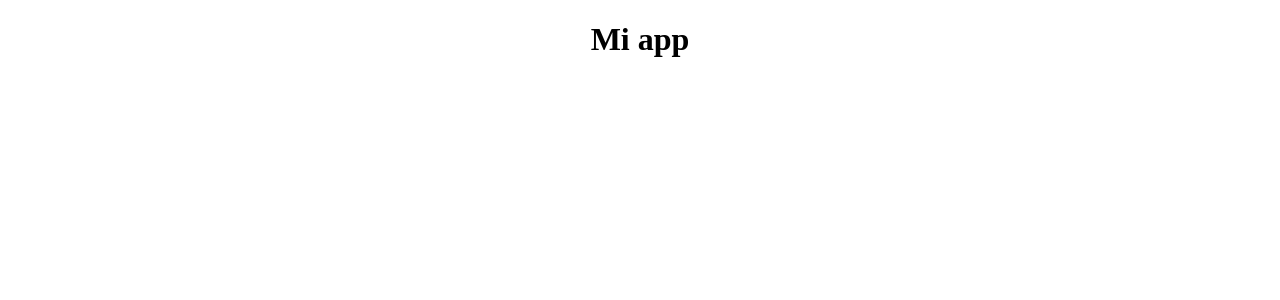
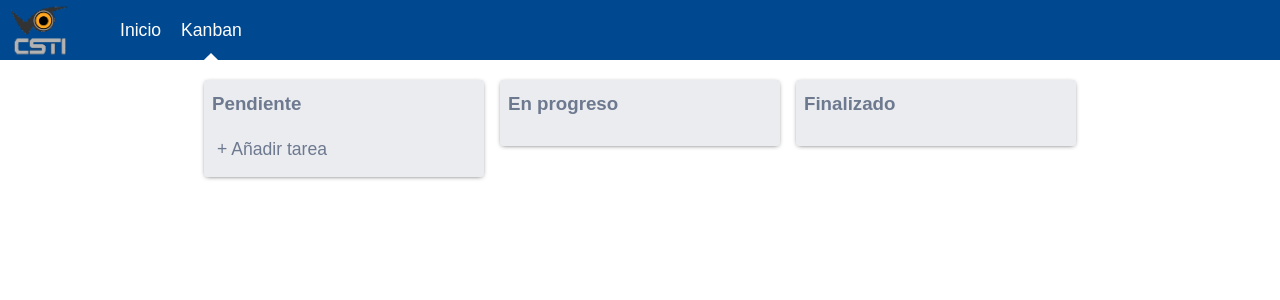
Before and after one commit to mariomt/kanban-react, a React (Create React App) app: page /Kanban in a window 1280 px wide. Shown: the top 300 px of the page. Built offline with nearby package versions, Linux system fonts and the light colour scheme.

Commit message:
se agrego la varra de menu, el ruteo, y las listas que contendran las tarjetas

```diff
--- a/package.json
+++ b/package.json
@@ -8,6 +8,7 @@
     "@testing-library/user-event": "^7.2.1",
     "react": "^16.13.1",
     "react-dom": "^16.13.1",
+    "react-router-dom": "^5.1.2",
     "react-scripts": "3.4.1"
   },
   "scripts": {
--- a/src/App.css
+++ b/src/App.css
@@ -1,38 +1,48 @@
-.App {
-  text-align: center;
+:root {
+  --primary-color:#004990;
+  --secondary-color:#f7a11a;
+  --tertiary-color: #fff;
+  --primary-text-color: #fff;
+
+  /*cardList*/
+  --cardList-background: #ebecf0;
+  --header-height: 60px;
 }
 
-.App-logo {
-  height: 40vmin;
-  pointer-events: none;
+
+body {
+  margin: 0;
+  font-family: Arial, Helvetica, sans-serif;
 }
 
-@media (prefers-reduced-motion: no-preference) {
-  .App-logo {
-    animation: App-logo-spin infinite 20s linear;
-  }
+/* botones */
+
+.btn {
+  cursor: pointer;
+  border: none;
+  color: white;
+  padding: .7em;
+  border-radius: 3px;
+  box-shadow: inset 0 -.2em rgba(0, 0,0, 0.3);
+  transition-duration: 10ms;
+  transition-timing-function: ease-in;
+  will-change: transform;
+  outline: none;
 }
 
-.App-header {
-  background-color: #282c34;
-  min-height: 100vh;
-  display: flex;
-  flex-direction: column;
-  align-items: center;
-  justify-content: center;
-  font-size: calc(10px + 2vmin);
-  color: white;
+.btn.btn-primary {
+  background-color: #3faf3f;
 }
 
-.App-link {
-  color: #61dafb;
+.btn.btn-primary:focus {
+  background-color: #3faf3f;
 }
 
-@keyframes App-logo-spin {
-  from {
-    transform: rotate(0deg);
-  }
-  to {
-    transform: rotate(360deg);
-  }
+.btn.btn-danger {
+  background-color: rgb(255, 31, 31);
 }
+
+.btn:active {
+  box-shadow: inset 0 -.1em rgba(0, 0,0, 0.3);
+  transform: translateY(.1em);
+}
--- a/src/App.jsx
+++ b/src/App.jsx
@@ -1,11 +1,24 @@
 import React from 'react';
+import { BrowserRouter, Switch, Route } from 'react-router-dom';
 
 import './App.css';
+
+// Components
+import Layout from './components/Layout/Layout';
+import Kanban from './views/Kanban/Kanban';
+import Home from './views/Home/Home';
 
 function App() {
   return (
     <div className="App">
-      <h1>Mi app</h1>
+      <BrowserRouter>
+        <Layout>
+          <Switch>
+            <Route exact path="/" component={Home} />
+            <Route exact path="/Kanban" component={Kanban} />
+          </Switch>
+        </Layout>
+      </BrowserRouter>
     </div>
   );
 }
--- /dev/null
+++ b/src/components/CardsList/CardList.css
@@ -0,0 +1,45 @@
+
+.CardList {
+  box-sizing: border-box;
+  background-color: var(--cardList-background);
+  width: 100%;
+  max-width: 500px;
+  height: fit-content;
+  color: #6d798f;
+  border-radius: 3px;
+  padding: .8em .5em;
+  box-shadow: 0 1px 5px -2px rgba(0, 0,0, 0.8);
+}
+
+.CardList__title h3 {
+  margin-top: 0;
+}
+
+.CardList__add {
+  padding: 5px;
+  border-radius: 4px;
+  margin-top: 15px;
+}
+
+.CardList__add:hover {
+  background-color: rgba(70, 70, 70, 0.1);
+  cursor: pointer;
+}
+
+
+.CardList__add p {
+  margin: 0;
+  font-size: 1.1em;
+}
+
+.CardList__textarea {
+  box-sizing: border-box;
+  min-width: 100%;
+  max-width: 100%;
+  min-height: 60px;
+  max-height: 150px;
+}
+
+.CardList__addCard button{
+  display: block;
+}
--- /dev/null
+++ b/src/components/CardsList/CardList.jsx
@@ -0,0 +1,55 @@
+import React from 'react';
+
+import './CardList.css';
+
+export default class CardList extends React.Component {
+  state = {
+    addCard: false
+  }
+
+  handleOnClickAdd = e => {
+    this.setState({addCard: true});
+  }
+
+  handleFocusOut = e => {
+    if(!e.target.value) {
+      this.setState({ addCard: false });
+    }
+
+  }
+
+  handleEnterKey = e => {
+    if(e.keyCode === 13 ) {
+      e.preventDefault();
+      console.log(e.target.value);
+      e.target.value='';
+      this.setState({ addCard: false });
+    }
+  }
+
+  render() {
+    return (
+      <div className="CardList">
+        <div className="CardList__title">
+          <h3>{this.props.title}</h3>
+        </div>
+        <div className="CardList__content">
+
+        </div>
+        {this.props.canAddCards && (
+          <div className="CardList__newCard">
+            {this.state.addCard && (
+              <div className="CardList__addCard">
+                <textarea autoFocus onBlur={this.handleFocusOut} onKeyDown={this.handleEnterKey} className="CardList__textarea"></textarea>
+                <button className="btn btn-primary">Guardar</button>
+              </div>
+            )}
+            <div onClick={this.handleOnClickAdd} className="CardList__add">
+              <p>+ Añadir tarea</p>
+            </div>
+          </div>
+        )}
+      </div>
+    )
+  }
+}
--- /dev/null
+++ b/src/components/Layout/Layout.css
@@ -0,0 +1,17 @@
+
+.Layout {
+  min-height: 100vh;
+  display: grid;
+  grid-template-columns: 1fr;
+  grid-template-rows: var(--header-height) 1fr;
+}
+
+.Layout__header {
+  background-color: var(--primary-color);
+  color: var(--primary-text-color);
+}
+
+.Layout__content {
+  padding: 0;
+  overflow-x: auto;
+}
--- /dev/null
+++ b/src/components/Layout/Layout.jsx
@@ -0,0 +1,19 @@
+import React from 'react';
+
+import './Layout.css';
+
+// Components
+import Navbar from '../Navbar/Navbar'
+
+function Layout(props) {
+  return (
+    <div className="Layout">
+      <Navbar />
+      <section className="Layout__content">
+        {props.children}
+      </section>
+    </div>
+  );
+}
+
+export default Layout;
--- /dev/null
+++ b/src/components/Navbar/Navbar.css
@@ -0,0 +1,53 @@
+
+.Navbar {
+  background-color: var(--primary-color);
+  color: var(--primary-text-color);
+  height: var(--header-height);
+  display: flex;
+  padding: 0 10px 0;
+  align-items: center;
+  overflow-y: hidden;
+}
+
+.Navbar__logo {
+  height: 60px;
+}
+
+.Navbar__menu {
+  margin: 0;
+  list-style: none;
+  display: flex;
+  height: inherit;
+}
+
+.Navbar__item {
+  height: var(--header-height);
+  height: inherit;
+}
+
+.Navbar__link {
+  display: block;
+  position: relative;
+  height: inherit;
+  line-height: var(--header-height);
+  font-size: 1.1em;
+  color: var(--primary-text-color);
+  text-decoration: none;
+  padding: 0 10px 0;
+}
+
+.Navbar__link:hover {
+  background-color: rgba(0, 0, 0, 0.2);
+}
+
+.Navbar .Navbar__link.active::after {
+  display: block;
+  position: absolute;
+  bottom: -5px;
+  left: 50%;
+  content: "";
+  width: 10px;
+  height: 10px;
+  transform: translateX(-50%) rotate(45deg);
+  background-color: #fff;
+}
--- /dev/null
+++ b/src/components/Navbar/Navbar.jsx
@@ -0,0 +1,21 @@
+import React from 'react';
+import { NavLink } from 'react-router-dom';
+
+import './Navbar.css'
+import Logo from '../../images/Logo.png';
+
+export default function Navbar(prop) {
+  return (
+    <div className="Navbar">
+      <img className="Navbar__logo" src={Logo} alt="Logo"/>
+      <ul className="Navbar__menu">
+        <li className="Navbar__item">
+          <NavLink exact className="Navbar__link" to="/" activeClassName="active" href="#">Inicio</NavLink>
+        </li>
+        <li className="Navbar__item">
+          <NavLink exact className="Navbar__link" to="/kanban" activeClassName="active" href="#">Kanban</NavLink>
+        </li>
+      </ul>
+    </div>
+  )
+}
--- /dev/null
+++ b/src/views/Home/Home.jsx
@@ -0,0 +1,9 @@
+import React from 'react';
+
+export default function Home() {
+  return (
+    <div className="Home">
+      <h1>Mi página de inicio</h1>
+    </div>
+  )
+}
--- /dev/null
+++ b/src/views/Kanban/Kanban.css
@@ -0,0 +1,29 @@
+.Kanban {
+  box-sizing: border-box;
+  min-height: 100%;
+  padding: 20px 20px 0;
+  width: fit-content;
+  min-width: 100%;
+
+  display: grid;
+  grid-auto-flow: column;
+  grid-auto-columns: 280px;
+  column-gap: 1em;
+  justify-content: center;
+}
+
+
+.Kanban__addList-option {
+  background-color: rgba(97, 97, 97, 0.3);
+  height: fit-content;
+  min-height: 30px;
+  line-height: 30px;
+  text-align: center;
+  color: rgb(71, 71, 71);
+  border-radius: 3px;
+  cursor: pointer;
+}
+
+.Kanban__addList-option:hover {
+  background-color: rgba(97, 97, 97, 0.5);
+}
--- /dev/null
+++ b/src/views/Kanban/Kanban.jsx
@@ -0,0 +1,26 @@
+import React from 'react';
+
+import './Kanban.css';
+import CardList from '../../components/CardsList/CardList';
+
+// components
+
+export default class Kanban extends React.Component {
+  state = {
+    lists: [
+      {id: 1,  title:"Pendiente", cards: [], canaddcards: true },
+      {id: 2, title: "En progreso", cards: [], canaddcards: false },
+      {id: 3, title: "Finalizado", cards: [], canaddcards: false },
+    ]
+  }
+  render() {
+    return (
+      <div className="Kanban">
+        {this.state.lists.map( cardlist => {
+          return <CardList key={cardlist.id} title={cardlist.title} canAddCards={cardlist.canaddcards} />
+        }
+        )}
+      </div>
+    )
+  }
+}
```
Also changed, not shown: src/images/Logo.png (added), 1 other file (tests, documents, lock files or other folders).
